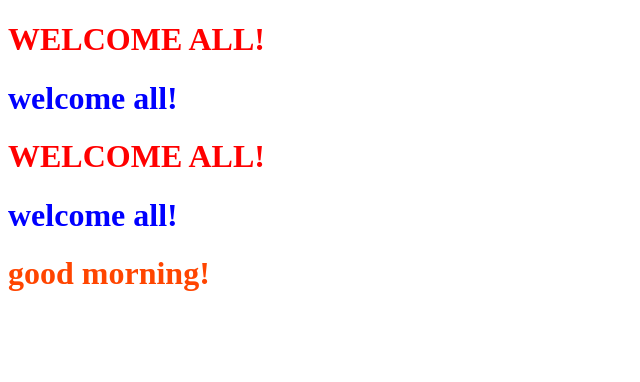
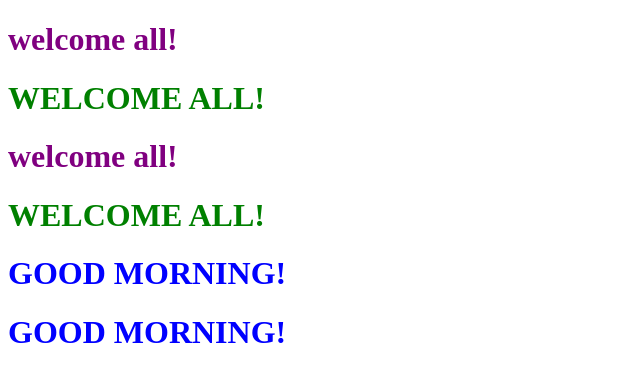
Before and after one commit to Pebhashi-Tharushika/angular-18-practice, an Angular app in the folder directives/: page / in a window 1280 px wide. Shown: the top 382 px of the page, without its empty margins (0-640 px from the left). Built offline with nearby package versions, Linux system fonts and the light colour scheme.

Commit message:
class binding vs ngClass directive

```diff
--- a/directives/src/app/attribute-directive/attribute-directive.component.html
+++ b/directives/src/app/attribute-directive/attribute-directive.component.html
@@ -1,17 +1,3 @@
-<!-- style binding - Data Binding -->
-
-<h1 [style.color]="isActive ? 'red' : 'purple'"
-    [style.textTransform]="isActive ? 'uppercase' : 'lowercase'"
->Welcome All!</h1>
-
-
-<h1 [style.color]="getActiveColor"
-    [style.textTransform]="getTextTransform"
->Welcome All!</h1>
-
-
-
-
 <!-- ngStyle - Attribute Directives -->
 
 <h1 [ngStyle]="{'color':isActive ? 'red' : 'purple',
@@ -27,5 +13,27 @@
 
 
 
+
+<!-- style binding - Data Binding -->
+
+<h1 [style.color]="isActive ? 'red' : 'purple'"
+    [style.textTransform]="isActive ? 'uppercase' : 'lowercase'"
+>Welcome All!</h1>
+
+
+<h1 [style.color]="getActiveColor"
+    [style.textTransform]="getTextTransform"
+>Welcome All!</h1>
+
+
+
+
+
 <!-- ngClass - Attribute Directives -->
 <h1 [ngClass]="{'active':isActive, 'nonactive':!isActive}">Good Morning!</h1>
+
+
+
+
+<!-- class binding - Data Binding -->
+<h1 [class.active]="isActive" [class.nonactive]="!isActive">Good Morning!</h1>
--- a/directives/src/app/attribute-directive/attribute-directive.component.ts
+++ b/directives/src/app/attribute-directive/attribute-directive.component.ts
@@ -9,7 +9,7 @@ import { Component } from '@angular/core';
   styleUrl: './attribute-directive.component.css'
 })
 export class AttributeDirectiveComponent {
-  isActive: boolean = true;
+  isActive: boolean = false;
 
   get getActiveColor(): string {
     return this.isActive ? 'blue' : 'green'
```
